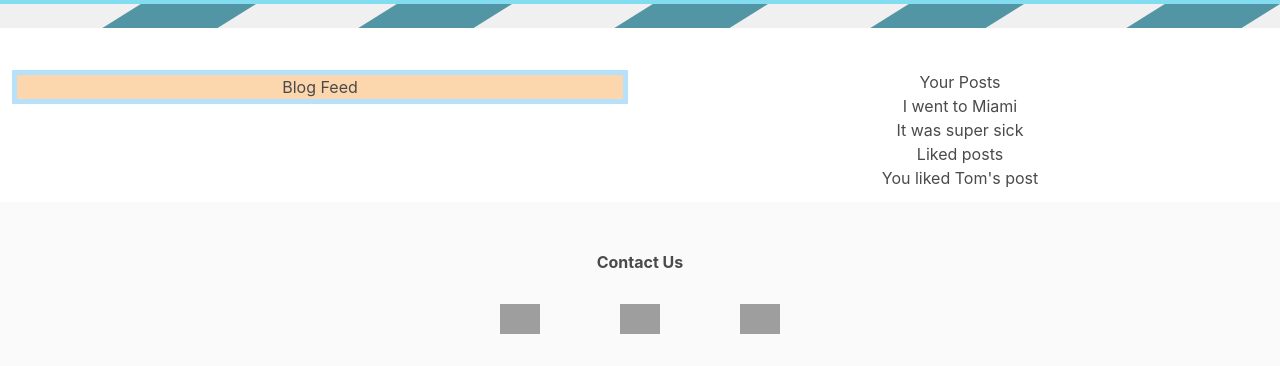
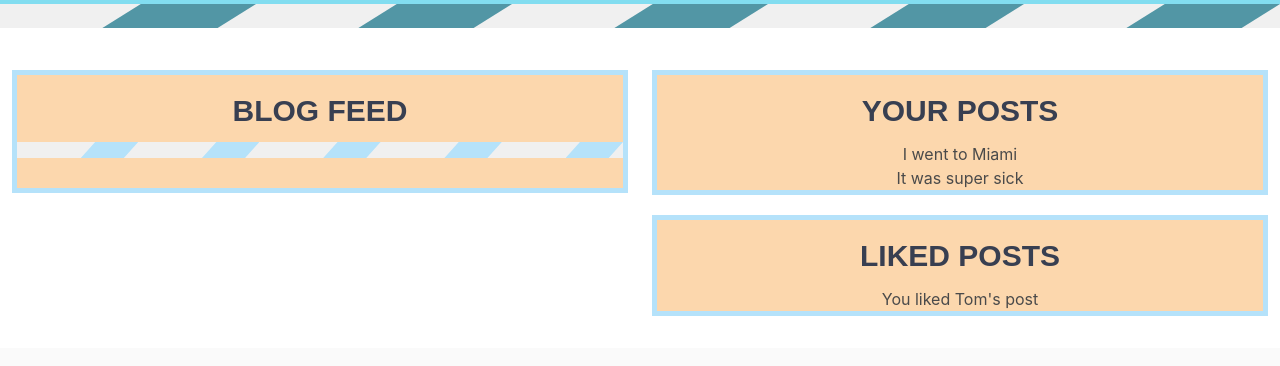
Before and after one commit to jermeewinn/Pass-Ex, a React (Create React App) app in the folder pass-ex/: page /YourAccount in a window 1280 px wide. Shown: the part 376-742 px from the top of the page. Built offline with nearby package versions, Linux system fonts and the light colour scheme; grey boxes are pictures that could not be loaded.

Commit message:
front end save for now

```diff
--- a/pass-ex/src/App.css
+++ b/pass-ex/src/App.css
@@ -55,7 +55,16 @@
   flex: 1;
 
 }
-
+div.past-posts{
+  border: 5px solid #B5E2FA;
+  background-color: #FCD7AD;
+  margin-bottom: 20px;
+}
+div.liked-posts{
+  border: 5px solid #B5E2FA;
+  background-color: #FCD7AD;
+  margin-bottom: 20px;
+}
 div.blog-feed{
   border: 5px solid #B5E2FA;
   background-color: #FCD7AD;
@@ -70,7 +79,28 @@
   background-color: #FCD7AD;
 }
 /* Blog feed css content */
-section.home div.blog-feed h2{
+div.blog-feed h2{
+
+  color: #383F51;
+  font-family: 'Raleway',sans-serif;
+  font-size: 30px; font-weight: 800;
+  line-height: 72px; margin: 0 0 24px;
+  text-align: center;
+  text-transform: uppercase;
+  margin-bottom: -5px;
+}
+
+div.past-posts h1{
+
+  color: #383F51;
+  font-family: 'Raleway',sans-serif;
+  font-size: 30px; font-weight: 800;
+  line-height: 72px; margin: 0 0 24px;
+  text-align: center;
+  text-transform: uppercase;
+  margin-bottom: -5px;
+}
+div.liked-posts h1{
 
   color: #383F51;
   font-family: 'Raleway',sans-serif;
@@ -108,7 +138,7 @@
   margin-bottom: 10px;
 }
 
-section.home div.blog-feed{
+div.blog-feed{
   background-color: #FCD7AD;
 }
 .stripe1 {
--- a/pass-ex/src/components/YourPosts/index.js
+++ b/pass-ex/src/components/YourPosts/index.js
@@ -9,6 +9,20 @@
                     <div className="right-column">
                         <div className="blog-feed">
                             <h2>Blog Feed</h2>
+                            <section className="candy-stripe">
+                            <ul>
+                            <li className="stripe1"></li>
+                            <li className="stripe1"></li>
+                            <li className="stripe1"></li>
+                            <li className="stripe1"></li>
+                            <li className="stripe1"></li>
+                            <li className="stripe1"></li>
+                            <li className="stripe1"></li>
+                            <li className="stripe1"></li>
+                            <li className="stripe1"></li>
+                            <li className="stripe1"></li>
+                            </ul>
+                            </section>
                         </div>
                     </div>
                 </div>
```
